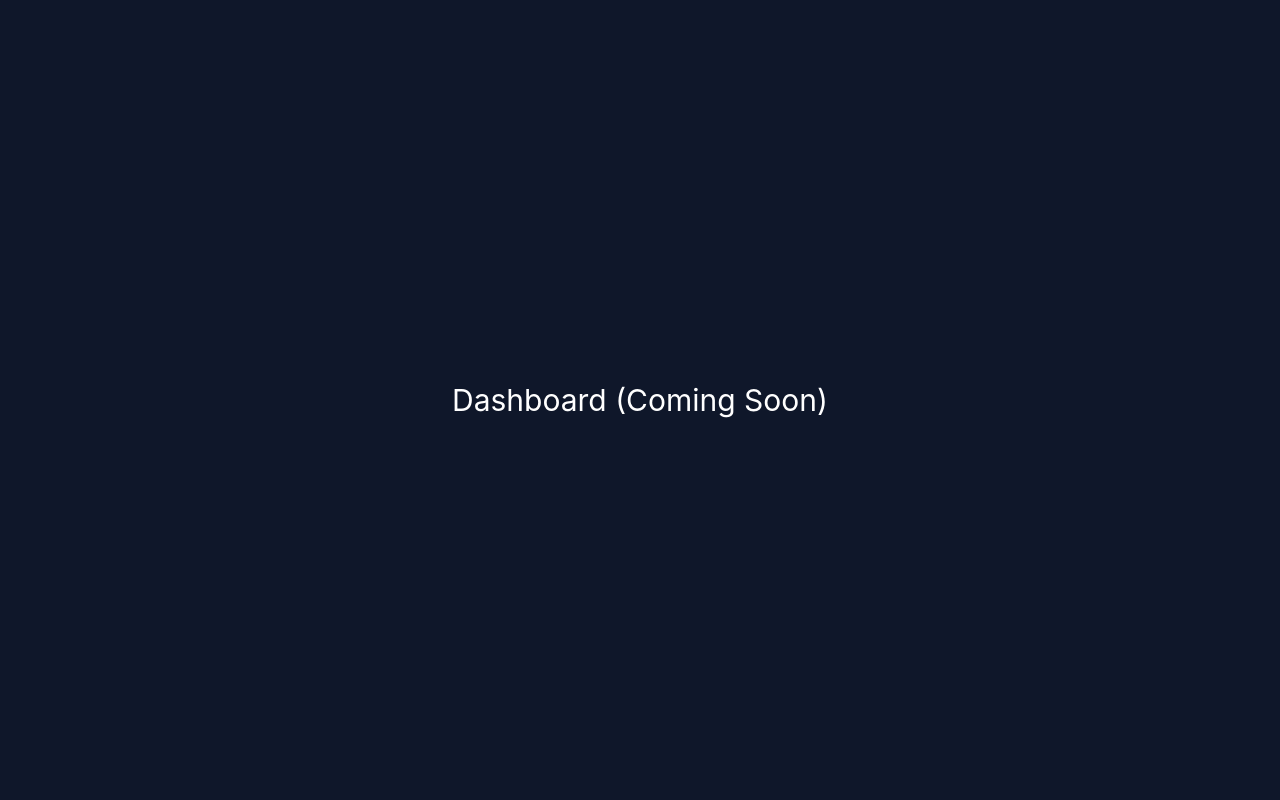
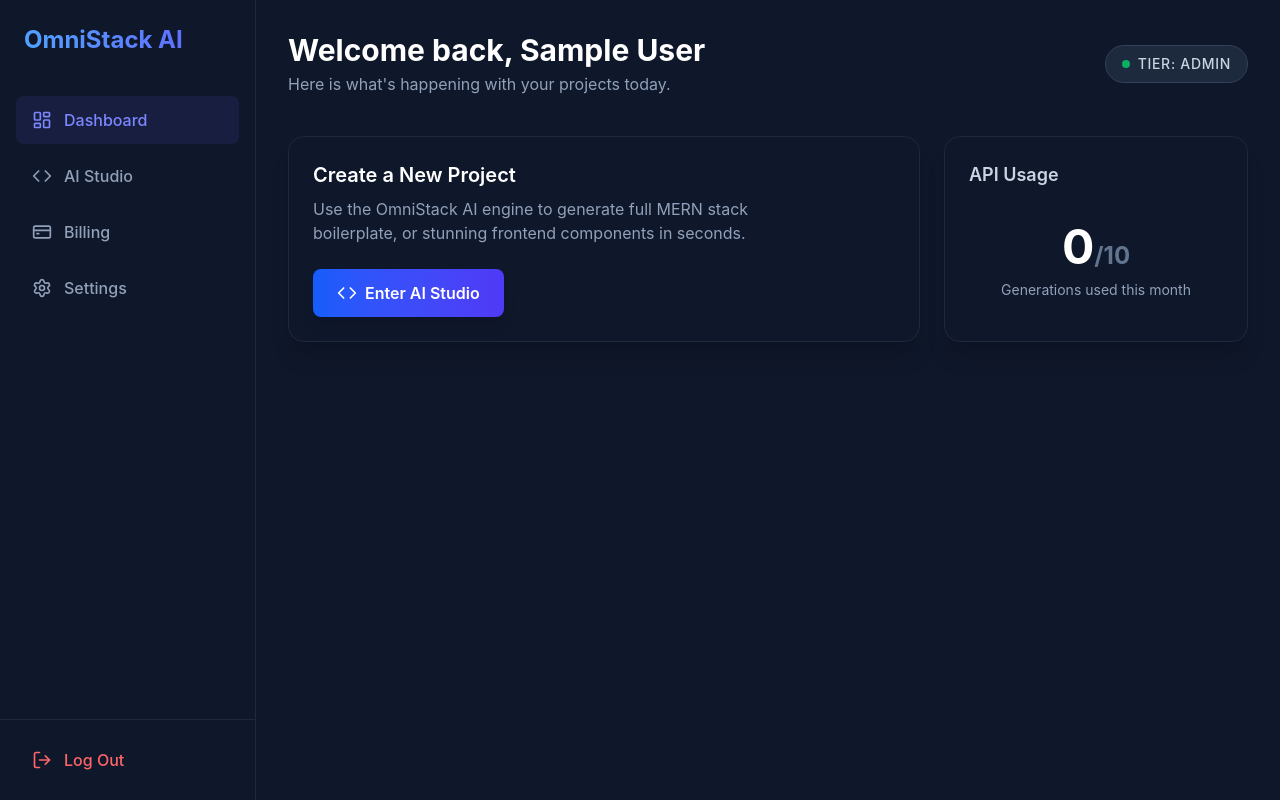
Before and after one commit to DPanvish/Omnistack-AI, a React (Vite) app in the folder client/: page /dashboard in a window 1280 px wide. Built offline with nearby package versions, Linux system fonts and the light colour scheme; sample sign-in values are in the browser's storage.

Commit message:
Protected Route Added

```diff
--- a/client/src/App.jsx
+++ b/client/src/App.jsx
@@ -3,6 +3,7 @@ import { QueryClient, QueryClientProvider } from '@tanstack/react-query';
 import Login from './pages/Login';
 import Register from './pages/Register';
 import Dashboard from './pages/Dashboard';
+import ProtectedRoute from './components/ProtectedRoute';
 
 const queryClient = new QueryClient({
   defaultOptions: {
@@ -18,10 +19,15 @@ function App() {
     <QueryClientProvider client={queryClient}>
       <Router>
         <Routes>
+          {/* Public Routes */}
           <Route path="/" element={<Navigate to="/login" replace />} />
           <Route path="/login" element={<Login />} />
           <Route path="/register" element={<Register />} />
-          <Route path="/dashboard" element={<Dashboard />} />
+
+          {/* Protected Routes */}
+          <Route element={<ProtectedRoute />}>
+            <Route path="/dashboard" element={<Dashboard />} />
+          </Route>
         </Routes>
       </Router>
     </QueryClientProvider>
--- /dev/null
+++ b/client/src/components/ProtectedRoute.jsx
@@ -0,0 +1,12 @@
+import { Navigate, Outlet } from 'react-router-dom';
+import useAuthStore from '../store/authStore';
+
+const ProtectedRoute = () => {
+  const token = useAuthStore((state) => state.token);
+
+  // If there is no token, redirect to login.
+  // Outlet renders the child routes if the user is authenticated.
+  return token ? <Outlet /> : <Navigate to="/login" replace />;
+};
+
+export default ProtectedRoute;
--- a/client/src/pages/Dashboard.jsx
+++ b/client/src/pages/Dashboard.jsx
@@ -1,6 +1,111 @@
-
+import { motion } from 'framer-motion';
+import { LayoutDashboard, Code, CreditCard, LogOut, Settings } from 'lucide-react';
+import useAuthStore from '../store/authStore';
+import { useNavigate } from 'react-router-dom';
 
 const Dashboard = () => {
-  return <div className="min-h-screen bg-[#0f172a] text-white flex items-center justify-center text-3xl">Dashboard (Coming Soon)</div>;
+  const user = useAuthStore((state) => state.user);
+  const logout = useAuthStore((state) => state.logout);
+  const navigate = useNavigate();
+
+  const handleLogout = () => {
+    logout();
+    navigate('/login');
+  };
+
+  return (
+    <div className="min-h-screen bg-[#0f172a] text-slate-200 flex">
+      {/* Sidebar */}
+      <aside className="w-64 bg-slate-900 border-r border-slate-800 hidden md:flex flex-col">
+        <div className="p-6">
+          <h1 className="text-2xl font-bold bg-gradient-to-r from-blue-400 to-indigo-500 bg-clip-text text-transparent">
+            OmniStack AI
+          </h1>
+        </div>
+
+        <nav className="flex-1 px-4 space-y-2 mt-4">
+          <button className="w-full flex items-center space-x-3 px-4 py-3 bg-indigo-500/10 text-indigo-400 rounded-lg transition-colors">
+            <LayoutDashboard size={20} />
+            <span className="font-medium">Dashboard</span>
+          </button>
+          <button className="w-full flex items-center space-x-3 px-4 py-3 text-slate-400 hover:bg-slate-800 hover:text-slate-200 rounded-lg transition-colors">
+            <Code size={20} />
+            <span className="font-medium">AI Studio</span>
+          </button>
+          <button className="w-full flex items-center space-x-3 px-4 py-3 text-slate-400 hover:bg-slate-800 hover:text-slate-200 rounded-lg transition-colors">
+            <CreditCard size={20} />
+            <span className="font-medium">Billing</span>
+          </button>
+          <button className="w-full flex items-center space-x-3 px-4 py-3 text-slate-400 hover:bg-slate-800 hover:text-slate-200 rounded-lg transition-colors">
+            <Settings size={20} />
+            <span className="font-medium">Settings</span>
+          </button>
+        </nav>
+
+        <div className="p-4 border-t border-slate-800">
+          <button
+            onClick={handleLogout}
+            className="w-full flex items-center space-x-3 px-4 py-3 text-red-400 hover:bg-red-500/10 rounded-lg transition-colors"
+          >
+            <LogOut size={20} />
+            <span className="font-medium">Log Out</span>
+          </button>
+        </div>
+      </aside>
+
+      {/* Main Content */}
+      <main className="flex-1 p-8">
+        <header className="flex justify-between items-center mb-10">
+          <div>
+            <h2 className="text-3xl font-bold text-white">Welcome back, {user?.name || 'Developer'}</h2>
+            <p className="text-slate-400 mt-1">Here is what's happening with your projects today.</p>
+          </div>
+          <div className="px-4 py-2 bg-slate-800 border border-slate-700 rounded-full flex items-center space-x-2">
+            <span className="w-2 h-2 rounded-full bg-green-400 animate-pulse"></span>
+            <span className="text-sm font-medium uppercase tracking-wider text-slate-300">
+              Tier: {user?.role || 'Free'}
+            </span>
+          </div>
+        </header>
+
+        {/* Dashboard Grid */}
+        <div className="grid grid-cols-1 md:grid-cols-3 gap-6">
+          <motion.div
+            initial={{ opacity: 0, y: 20 }}
+            animate={{ opacity: 1, y: 0 }}
+            className="col-span-1 md:col-span-2 bg-slate-900 border border-slate-800 p-6 rounded-2xl flex flex-col justify-center items-start shadow-xl"
+          >
+            <h3 className="text-xl font-semibold text-white mb-2">Create a New Project</h3>
+            <p className="text-slate-400 mb-6 max-w-md">
+              Use the OmniStack AI engine to generate full MERN stack boilerplate, or stunning frontend components in seconds.
+            </p>
+            <button className="px-6 py-3 bg-gradient-to-r from-blue-600 to-indigo-600 hover:from-blue-500 hover:to-indigo-500 text-white font-semibold rounded-lg shadow-lg transform transition-all active:scale-[0.98] flex items-center space-x-2">
+              <Code size={20} />
+              <span>Enter AI Studio</span>
+            </button>
+          </motion.div>
+
+          <motion.div
+            initial={{ opacity: 0, y: 20 }}
+            animate={{ opacity: 1, y: 0 }}
+            transition={{ delay: 0.1 }}
+            className="bg-slate-900 border border-slate-800 p-6 rounded-2xl shadow-xl flex flex-col"
+          >
+            <h3 className="text-lg font-semibold text-slate-300 mb-4">API Usage</h3>
+            <div className="flex-1 flex flex-col justify-center items-center">
+              <div className="text-5xl font-bold text-white mb-2">0<span className="text-2xl text-slate-500">/10</span></div>
+              <p className="text-slate-400 text-sm">Generations used this month</p>
+            </div>
+            {user?.role === 'free' && (
+              <button className="mt-4 w-full py-2 bg-slate-800 hover:bg-slate-700 text-indigo-400 font-medium rounded-lg transition-colors border border-slate-700">
+                Upgrade to Pro
+              </button>
+            )}
+          </motion.div>
+        </div>
+      </main>
+    </div>
+  );
 };
+
 export default Dashboard;
--- a/client/vite.config.js
+++ b/client/vite.config.js
@@ -1,6 +1,6 @@
 import { defineConfig } from 'vite'
 import react from '@vitejs/plugin-react'
-import tailwindcss from 'tailwindcss'
+import tailwindcss from '@tailwindcss/vite'
 
 // https://vite.dev/config/
 export default defineConfig({
```
Also changed, not shown: 1 other file (tests, documents, lock files or other folders).
